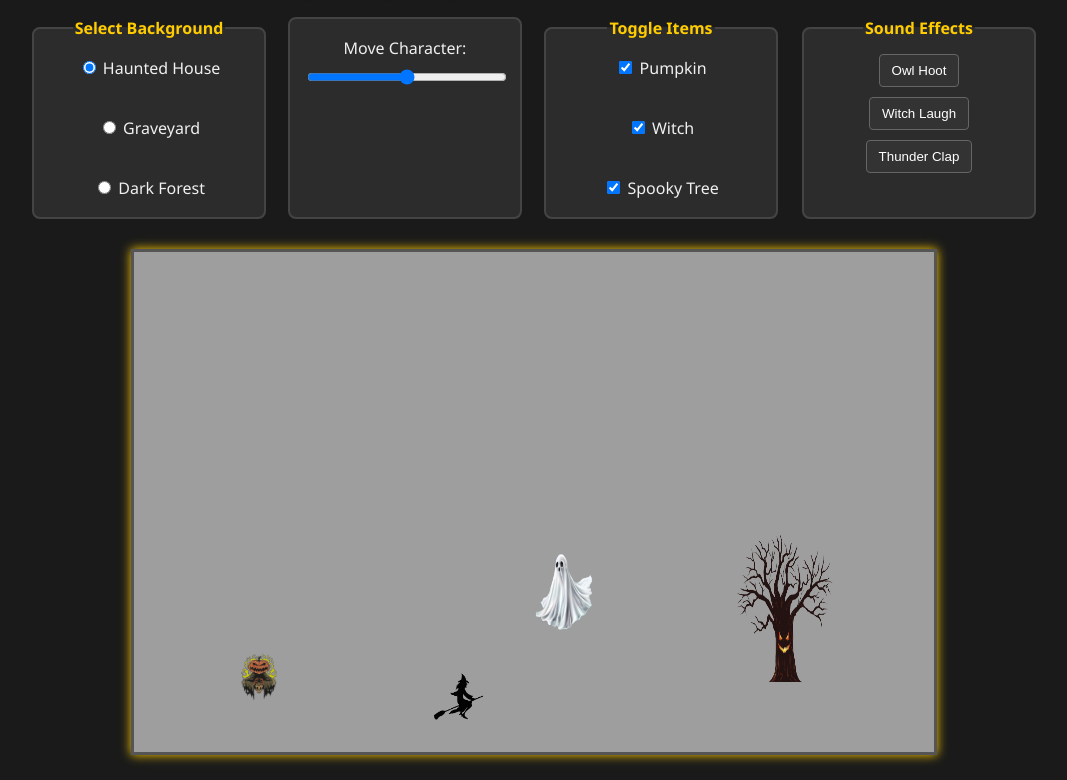
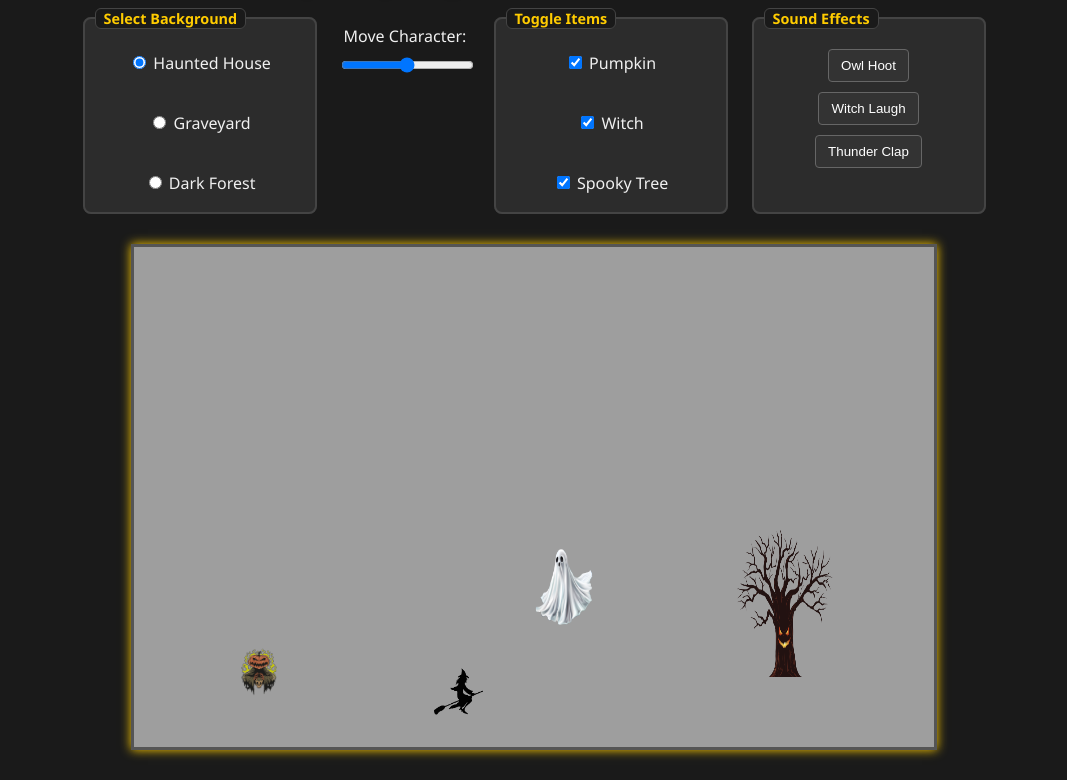
Before and after one commit to joee-ks/joee-ks.github.io, a plain HTML site: page interactive-canvas-scene-project/index.html in a window 1280 px wide. Shown: the part 87-867 px from the top of the page, without its empty margins (106-1173 px from the left). Drawn offline with Linux system fonts and the light colour scheme.

Commit message:
changing form title positions

```diff
--- a/interactive-canvas-scene/style.css
+++ b/interactive-canvas-scene-project/style.css
@@ -25,18 +25,26 @@ h1 {
   margin-bottom: 20px;
 }
 
-fieldset,
-.slider-control {
+fieldset {
+  position: relative;
   border: 2px solid #444;
-  padding: 10px 15px;
+  padding: 25px 15px 10px 15px; /* extra top padding for legend */
   border-radius: 8px;
   background-color: #2c2c2c;
   width: 200px;
 }
 
 legend {
+  position: absolute;
+  top: -0.8em;
+  left: 10px;
+  background-color: #1a1a1a;
+  padding: 0 8px;
   font-weight: bold;
   color: #ffcc00;
+  border: 1px solid #444;
+  border-radius: 6px;
+  font-size: 0.9em;
 }
 
 label {
```
Also changed, not shown: index.html (+1 -1 lines), interactive-canvas-scene-project/images/forest.png (renamed from interactive-canvas-scene/images/forest.png), interactive-canvas-scene-project/images/ghost.png (renamed from interactive-canvas-scene/images/ghost.png), interactive-canvas-scene-project/images/pumpkin.png (renamed from interactive-canvas-scene/images/pumpkin.png), interactive-canvas-scene-project/images/tree.png (renamed from interactive-canvas-scene/images/tree.png), interactive-canvas-scene-project/images/witch.png (renamed from interactive-canvas-scene/images/witch.png), interactive-canvas-scene-project/index.html (renamed from interactive-canvas-scene/index.html), interactive-canvas-scene-project/script.js (renamed from interactive-canvas-scene/script.js), 10 other files.
